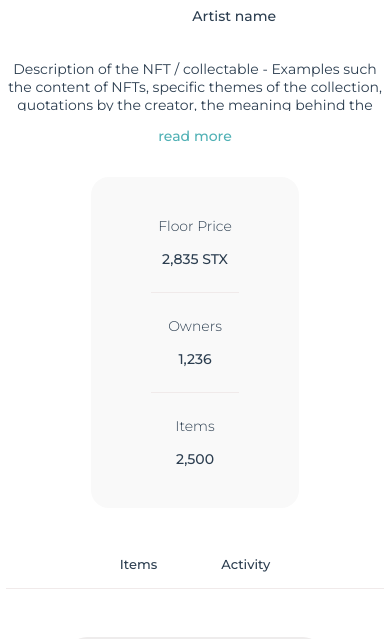
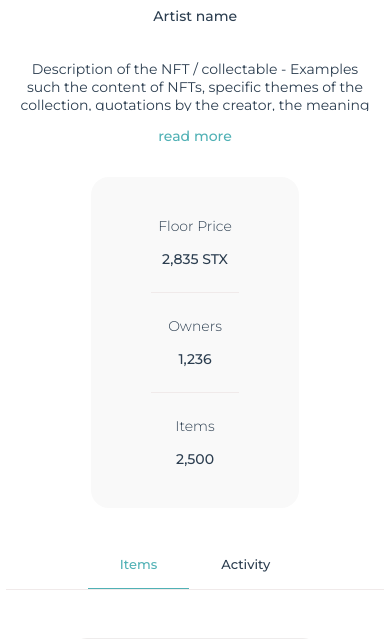
Before and after one commit to sirLani/Int-res, a Vue app: page / in a window 390 px wide. Shown: the part 268-907 px from the top of the page. Built offline with nearby package versions, Linux system fonts and the light colour scheme.

Commit message:
color error

```diff
--- a/src/components/homepage/layout/HomeNFTDisplay.vue
+++ b/src/components/homepage/layout/HomeNFTDisplay.vue
@@ -3,7 +3,7 @@
   <!-- Here you will see conditional rendering separating between mobile Nfts and normal. You may use your own logic for displaying the nfts between the mobile view and desktop-->
   <div class="container NFT-section">
     <div class="toggle-nav">
-      <div class="toggle">Items</div>
+      <div class="toggle active">Items</div>
       <div class="toggle">Activity</div>
     </div>
 
@@ -189,7 +189,7 @@ export default {
   },
 };
 </script>
-<style scoped>
+<style scoped lang=scss>
 .toggle-nav {
   width: 97%;
   border-bottom: 1px solid #f0eaea;
@@ -203,6 +203,11 @@ export default {
   padding: 1rem 2rem;
   font-size: 13px;
   font-weight: 500;
+
+  &.active {
+    border-bottom: 1px solid #50b1b5;
+    color: #50b1b5;
+  }
 }
 
 .NFT-section {
--- a/src/components/homepage/layout/HomeSection1.vue
+++ b/src/components/homepage/layout/HomeSection1.vue
@@ -112,6 +112,11 @@ h1 {
   &.show {
     height: auto;
   }
+
+  p {
+    padding-left: 15px;
+    padding-right: 15px;
+  }
 }
 
 .toggle {
@@ -168,4 +173,16 @@ h1 {
     }
   }
 }
+
+@media (max-width: 768px) {
+  .profile-picture {
+    left: 42%;
+  }
+}
+
+@media (max-width: 425px) {
+  .profile-picture {
+    left: 38%;
+  }
+}
 </style>
```
